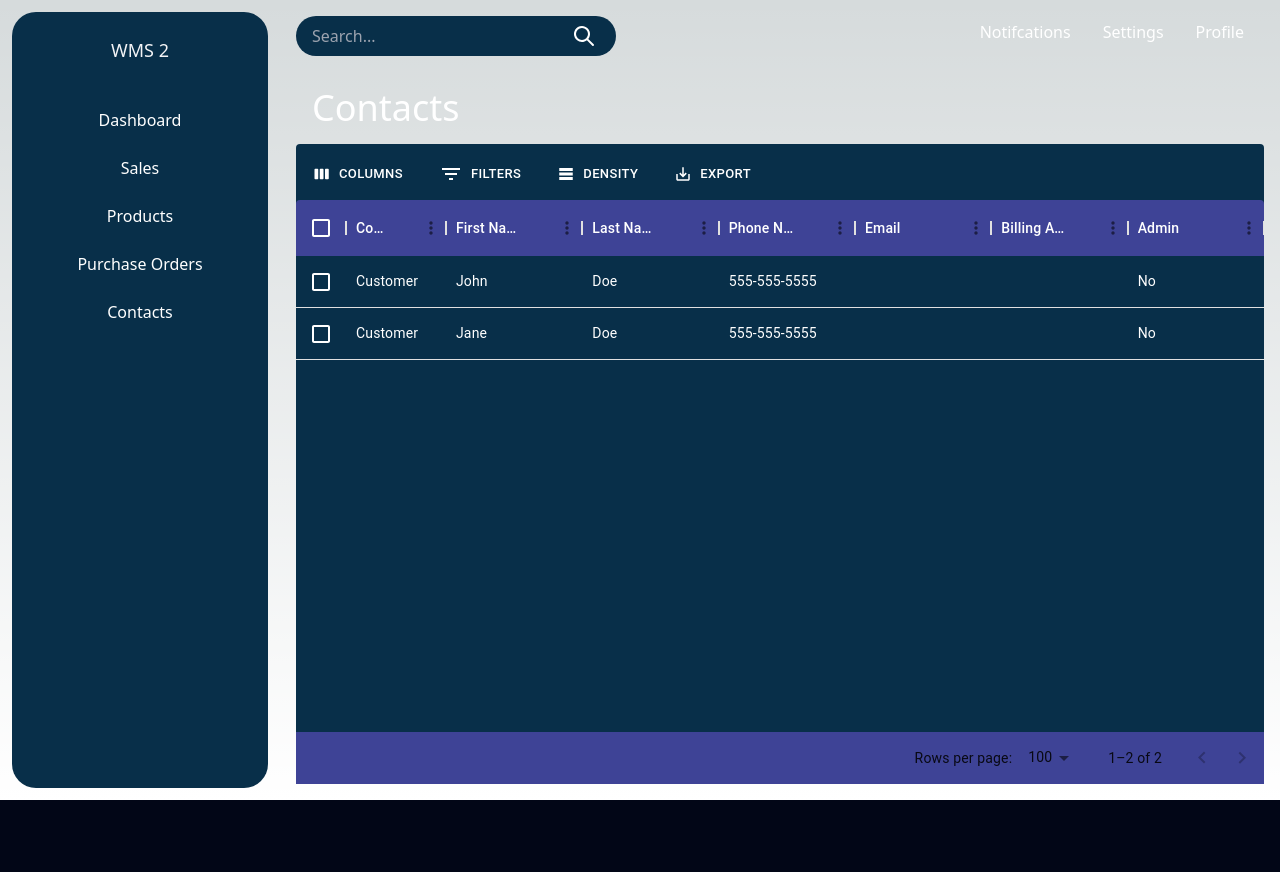
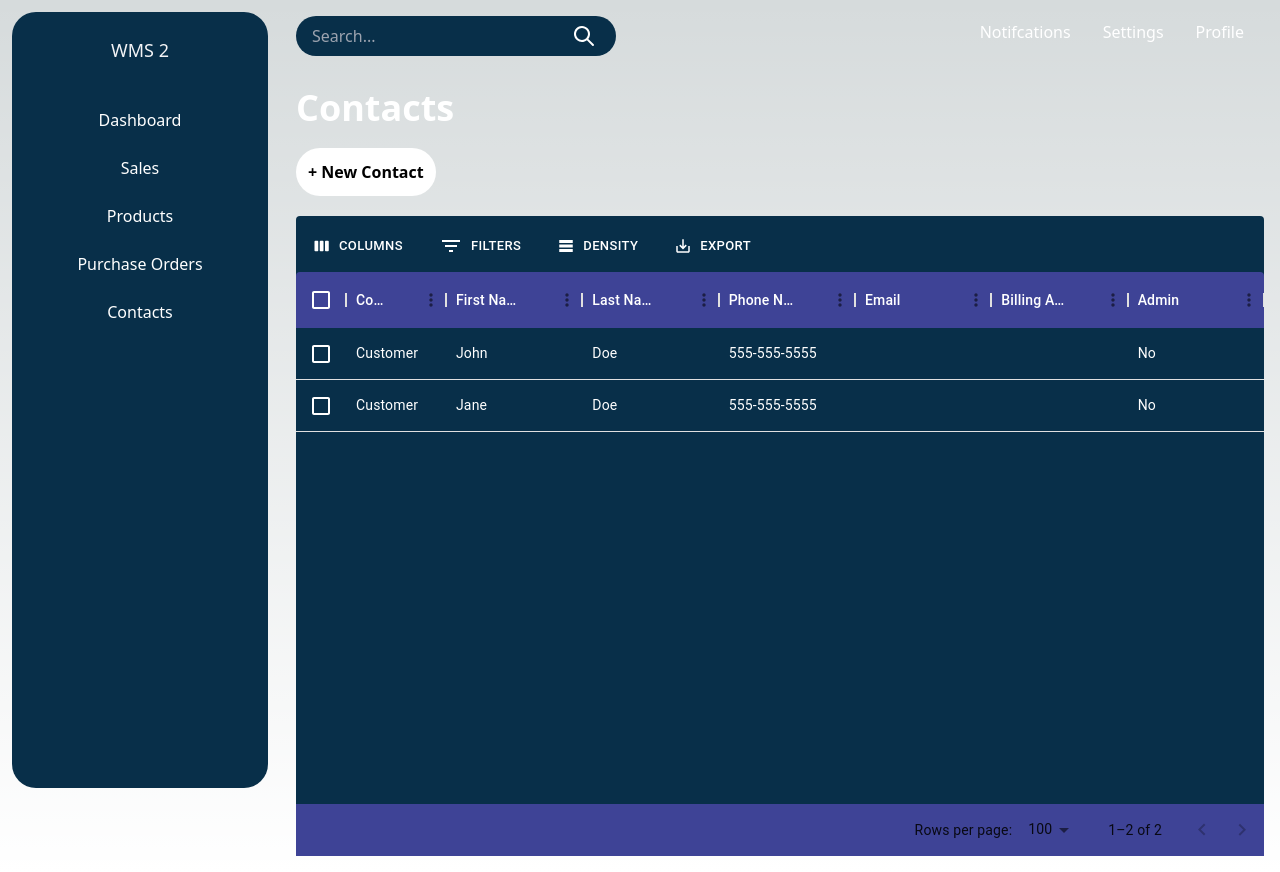
Before and after one commit to alofty645/wms2, a Next.js app: page /contacts in a window 1280 px wide. Before the commit the page ends 800 px from the top, so only its background shows below. Built offline with nearby package versions, Linux system fonts and the light colour scheme.

Commit message:
header and new button

```diff
--- a/app/contacts/page.tsx
+++ b/app/contacts/page.tsx
@@ -3,6 +3,7 @@
 import { Box } from "@mui/material";
 import { DataGrid, GridToolbar } from "@mui/x-data-grid";
 import Header from "@/components/Header";
+import Newbutton from "@/components/Newbutton";
 
 const Contacts = () => {
   const columns = [
@@ -69,6 +70,7 @@ const Contacts = () => {
          m-4  h-3/4 rounded-3xl"
     >
       <Header title={"Contacts"}></Header>
+      <Newbutton title={"+ New Contact"}></Newbutton>
       <Box
         height="80vh"
         sx={{
--- a/components/Header.tsx
+++ b/components/Header.tsx
@@ -3,20 +3,7 @@ import { Typography, Box, useTheme } from "@mui/material";
 
 const Header = ({ title }) => {
   const theme = useTheme();
-  return (
-    <div className="text-white m-4 text-4xl ">{title}</div>
-
-    // <Box mb="30px">
-    //   <Typography
-    //     variant="h2"
-    //     color="#fff"
-    //     fontWeight="bold"
-    //     sx={{ m: "0 0 5px 0" }}
-    //   >
-    //     {title}
-    //   </Typography>
-    // </Box>
-  );
+  return <div className="font-bold text-white mb-5 text-4xl ">{title}</div>;
 };
 
 export default Header;
--- /dev/null
+++ b/components/Newbutton.tsx
@@ -0,0 +1,12 @@
+"use client";
+import Link from "next/link";
+
+const Newbutton = ({ title }) => {
+  return (
+    <button className=" font-bold text-black bg-white mb-5 p-3 text-l rounded-3xl ">
+      {title}
+    </button>
+  );
+};
+
+export default Newbutton;
```
